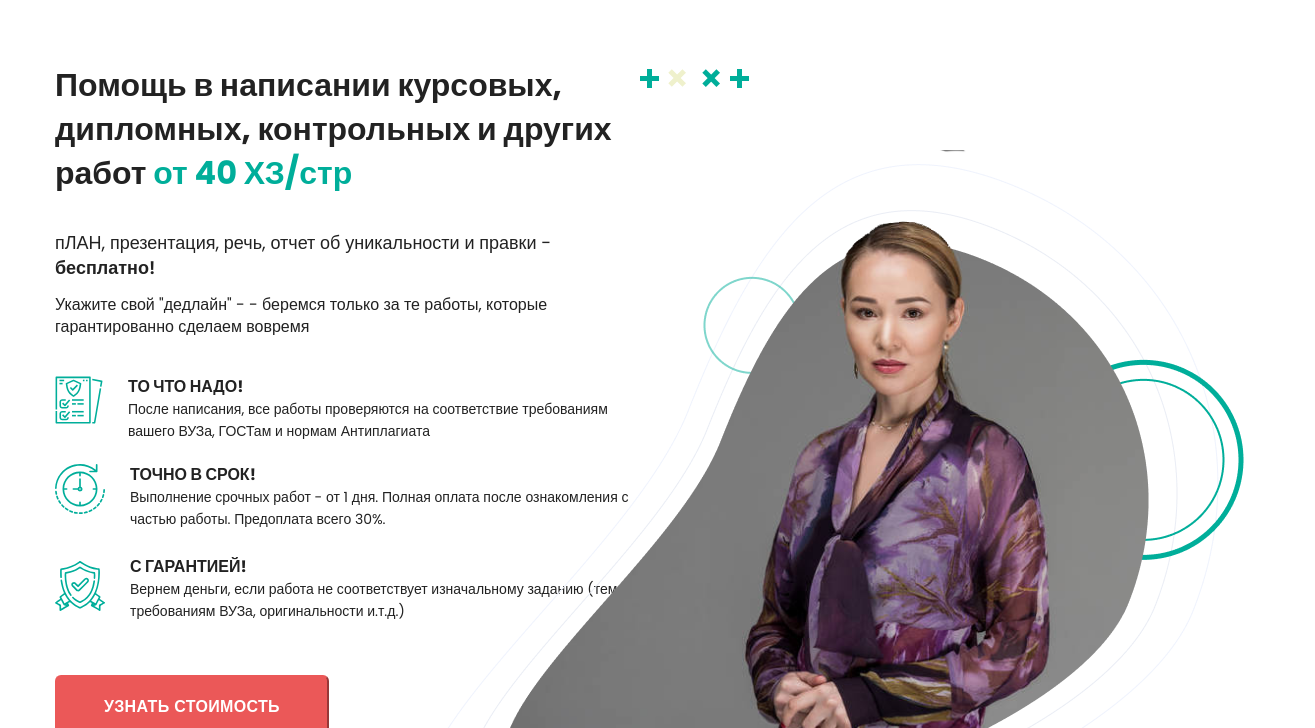
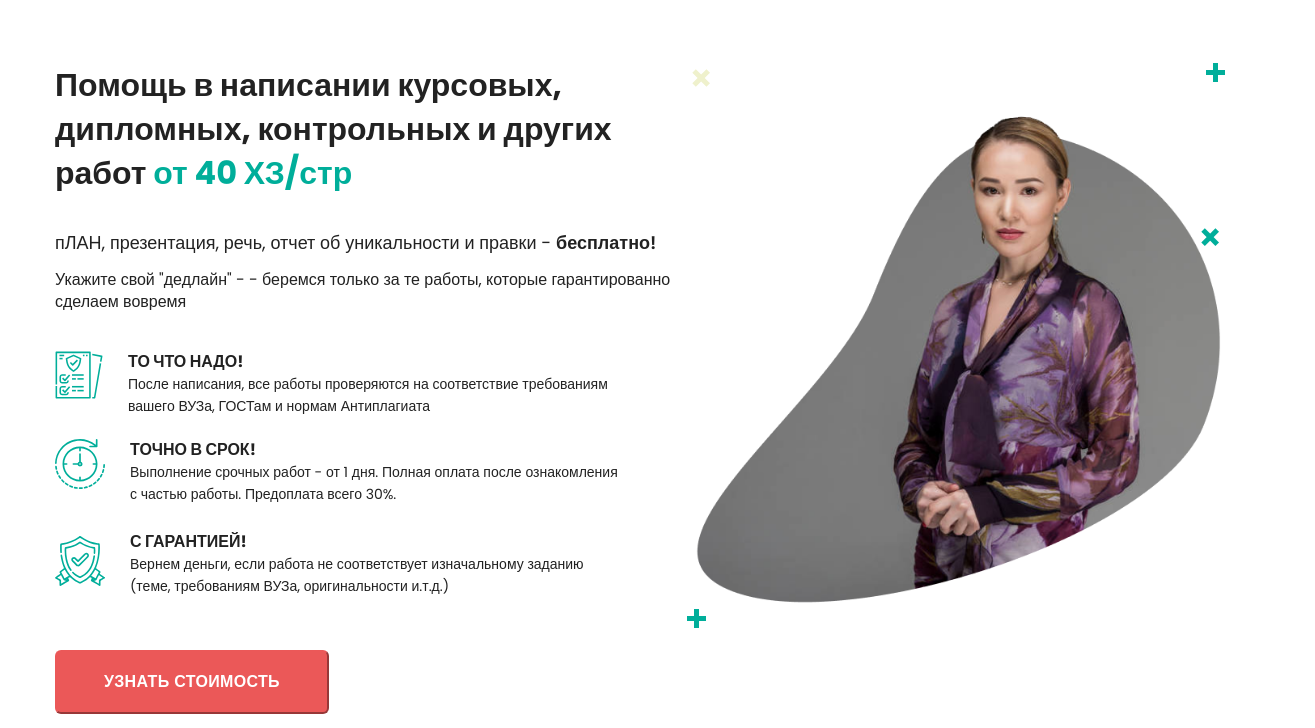
Before and after one commit to vlad1079/freelanceSite-freelanceSite2, a website: page index.html in a window 1280 px wide. Shown: the part 72-800 px from the top of the page, 1315 px wide, since content can reach past the window. Drawn offline with Linux system fonts and the light colour scheme.

Commit message:
add 19_09_2022

```diff
--- a/css/main.css
+++ b/css/main.css
@@ -146,7 +146,7 @@ main.main .container .main_assistance_writing {
   padding-top: 82px;
 }
 main.main .container .main_assistance_writing .main_assistance_writing_left {
-  width: 50%;
+  width: 54%;
 }
 main.main .container .main_assistance_writing .main_assistance_writing_left .main_assistance_writing_left_title {
   max-width: 788px;
@@ -183,12 +183,14 @@ main.main .container .main_assistance_writing .main_assistance_writing_left .mai
   margin-bottom: 22px;
 }
 main.main .container .main_assistance_writing .main_assistance_writing_left .main_assistance_writing_left_need .main_assistance_writing_left_need_right > p:nth-of-type(1) {
+  max-width: 117px;
   font-weight: 700;
   font-size: 16px;
   line-height: 22px;
   text-transform: uppercase;
 }
 main.main .container .main_assistance_writing .main_assistance_writing_left .main_assistance_writing_left_need .main_assistance_writing_left_need_right > p:nth-of-type(2) {
+  max-width: 559px;
   font-size: 14px;
   line-height: 22px;
 }
@@ -202,12 +204,14 @@ main.main .container .main_assistance_writing .main_assistance_writing_left .mai
   margin-bottom: 26px;
 }
 main.main .container .main_assistance_writing .main_assistance_writing_left .main_assistance_writing_left_time .main_assistance_writing_left_time_right > p:nth-of-type(1) {
+  max-width: 127px;
   font-weight: 700;
   font-size: 16px;
   line-height: 22px;
   text-transform: uppercase;
 }
 main.main .container .main_assistance_writing .main_assistance_writing_left .main_assistance_writing_left_time .main_assistance_writing_left_time_right > p:nth-of-type(2) {
+  max-width: 523px;
   font-size: 14px;
   line-height: 22px;
 }
@@ -221,12 +225,14 @@ main.main .container .main_assistance_writing .main_assistance_writing_left .mai
   margin-bottom: 53px;
 }
 main.main .container .main_assistance_writing .main_assistance_writing_left .main_assistance_writing_left_guarantee .main_assistance_writing_left_guarantee_right > p:nth-of-type(1) {
+  max-width: 117px;
   font-weight: 700;
   font-size: 16px;
   line-height: 22px;
   text-transform: uppercase;
 }
 main.main .container .main_assistance_writing .main_assistance_writing_left .main_assistance_writing_left_guarantee .main_assistance_writing_left_guarantee_right > p:nth-of-type(2) {
+  max-width: 488px;
   font-size: 14px;
   line-height: 22px;
 }
@@ -244,19 +250,36 @@ main.main .container .main_assistance_writing .main_assistance_writing_left .mai
 }
 main.main .container .main_assistance_writing .main_assistance_writing_right {
   position: relative;
-  width: 50%;
+  width: 46%;
 }
 main.main .container .main_assistance_writing .main_assistance_writing_right > picture {
   width: 100%;
+  display: block;
 }
-main.main .container .main_assistance_writing .main_assistance_writing_right > picture:nth-of-type(4) {
+main.main .container .main_assistance_writing .main_assistance_writing_right > picture:nth-of-type(1) {
+  position: relative;
+}
+main.main .container .main_assistance_writing .main_assistance_writing_right > picture:nth-of-type(1) > img {
   position: absolute;
-}
-main.main .container .main_assistance_writing .main_assistance_writing_right > picture:nth-of-type(4) > img {
-  position: absolute;
-  width: 916px;
-  height: 1015px;
-  max-width: unset;
   top: 0;
   right: 0;
 }
+main.main .container .main_assistance_writing .main_assistance_writing_right > picture:nth-of-type(2) {
+  position: relative;
+}
+main.main .container .main_assistance_writing .main_assistance_writing_right > picture:nth-of-type(2) > img {
+  position: absolute;
+  top: 0;
+  left: 0;
+}
+main.main .container .main_assistance_writing .main_assistance_writing_right > picture:nth-of-type(3) {
+  position: relative;
+}
+main.main .container .main_assistance_writing .main_assistance_writing_right > picture:nth-of-type(3) > img {
+  position: absolute;
+  top: 20vh;
+  right: 0;
+}
+main.main .container .main_assistance_writing .main_assistance_writing_right > picture:nth-of-type(4) > img {
+  width: 100%;
+}
--- a/index.html
+++ b/index.html
@@ -65,7 +65,7 @@
               <div class="main_assistance_writing_left_need_right">
                 <p>То что надо!</p>
                 <p>После написания, все работы проверяются на
-                  соответствие требованиям вашего ВУЗа,
+                  соответствие требованиям<br> вашего ВУЗа,
                   ГОСТам и нормам Антиплагиата
                 </p>
               </div>
@@ -78,7 +78,7 @@
                 <div class="main_assistance_writing_left_time_right">
                   <p>Точно в срок!</p>
                   <p>Выполнение срочных работ - от 1 дня.
-                    Полная оплата после ознакомления с частью
+                    Полная оплата после ознакомления<br> с частью
                     работы. Предоплата всего 30%.
                   </p>
                 </div>
@@ -113,8 +113,8 @@
                   <img src="img/main/main_assistance/group9.svg" alt="group9">
                 </picture>
                 <picture>
-                  <source srcset="img/main/main_assistance/chsi.png">
-                  <img src="img/main/main_assistance/chsi.png" alt="chsi">
+                  <source srcset="img/main/main_assistance/chsi2abc.png">
+                  <img src="img/main/main_assistance/chsi2abc.png" alt="chsi">
                 </picture>
                 <picture>
                   <source srcset="img/main/main_assistance/group3.svg">
--- a/scss/style.scss
+++ b/scss/style.scss
@@ -145,7 +145,7 @@ main.main {
       padding-top: 82px;
 
       .main_assistance_writing_left {
-        width: 50%;
+        width: 54%;
 
         .main_assistance_writing_left_title {
           max-width: 788px;
@@ -183,12 +183,14 @@ main.main {
           .main_assistance_writing_left_need_right {
 
             &>p:nth-of-type(1) {
+              max-width: 117px;
               font-weight: 700;
               font-size: 16px;
               line-height: 22px;
               text-transform: uppercase;
             }
             &>p:nth-of-type(2) {
+              max-width: 559px;
               font-size: 14px;
               line-height: 22px;
             }
@@ -202,12 +204,14 @@ main.main {
 
           .main_assistance_writing_left_time_right {
             &>p:nth-of-type(1) {
+              max-width: 127px;
               font-weight: 700;
               font-size: 16px;
               line-height: 22px;
               text-transform: uppercase;
             }
             &>p:nth-of-type(2) {
+              max-width: 523px;
               font-size: 14px;
               line-height: 22px;
             }
@@ -221,12 +225,14 @@ main.main {
           .main_assistance_writing_left_guarantee_right {
 
               &>p:nth-of-type(1) {
+                max-width: 117px;
                 font-weight: 700;
                 font-size: 16px;
                 line-height: 22px;
                 text-transform: uppercase;
               }
               &>p:nth-of-type(2) {
+                max-width: 488px;
                 font-size: 14px;
                 line-height: 22px;
               }
@@ -249,29 +255,51 @@ main.main {
 
       .main_assistance_writing_right {
         position: relative;
-        width: 50%;
+        width: 46%;
+        // overflow: hidden;
         &>picture {
           width: 100%;
+          display: block;
         }
 
         &>picture:nth-of-type(1) {
+          position: relative;
 
+          &>img {
+            position: absolute;
+            top: 0;
+            right: 0;
+          }
         }
         &>picture:nth-of-type(2) {
+          position: relative;
+          &>img {
+            position: absolute;
+            top: 0;
+            left: 0;
+          }
 
         }
         &>picture:nth-of-type(3) {
-
+          position: relative;
+          &>img {
+            position: absolute;
+            top: 20vh;
+            right: 0;
+          }
         }
         &>picture:nth-of-type(4) {
-          position: absolute;
+          // position: relative;
+          // flex-grow: 1;
           &>img {
-            position: absolute;
-            width: 916px;
-            height: 1015px;
-            max-width: unset;
-            top: 0;
-            right: 0;
+            // display: block;
+            // position: absolute;
+            width: 100%;
+            // height: 100%;
+            // max-width: unset;
+            // top: 0;
+            // right: 0;
+            // object-fit: contain;
           }
         }
       }
```
Also changed, not shown: img/main/chsi2ab.png (added), img/main/chsi2abc.png (added), img/main/main_assistance/Ellipse 7.svg (added), img/main/main_assistance/Group 7.svg (added), img/main/main_assistance/chsi2.png (added), img/main/main_assistance/chsi2ab.png (added), img/main/main_assistance/chsi2abc.png (added).
